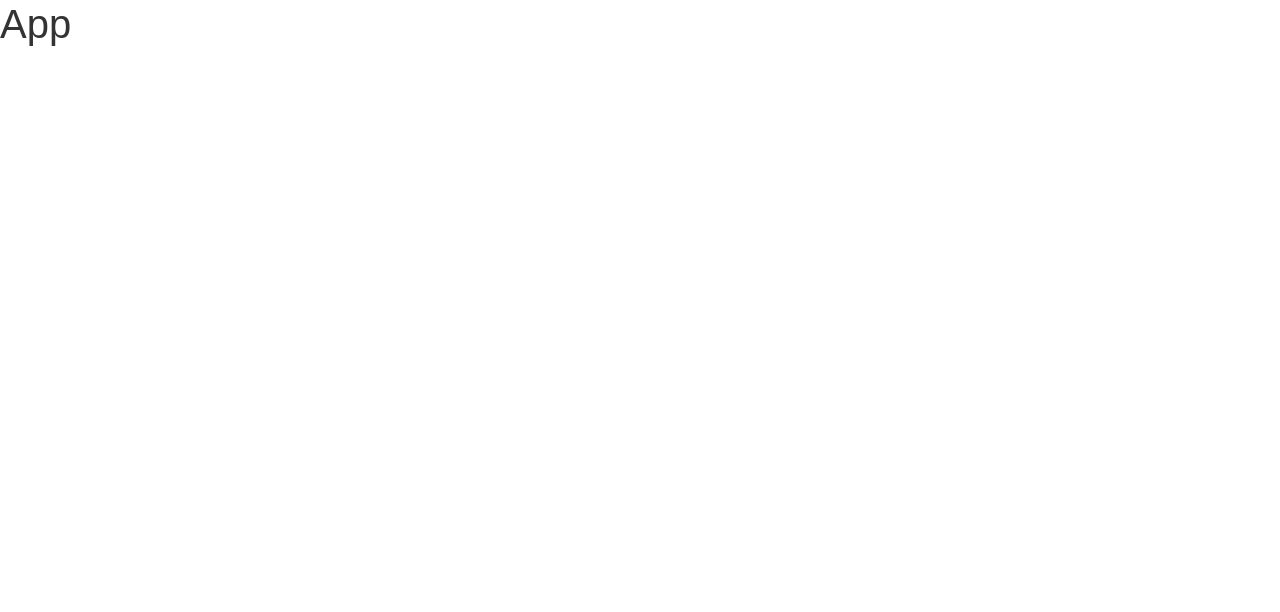
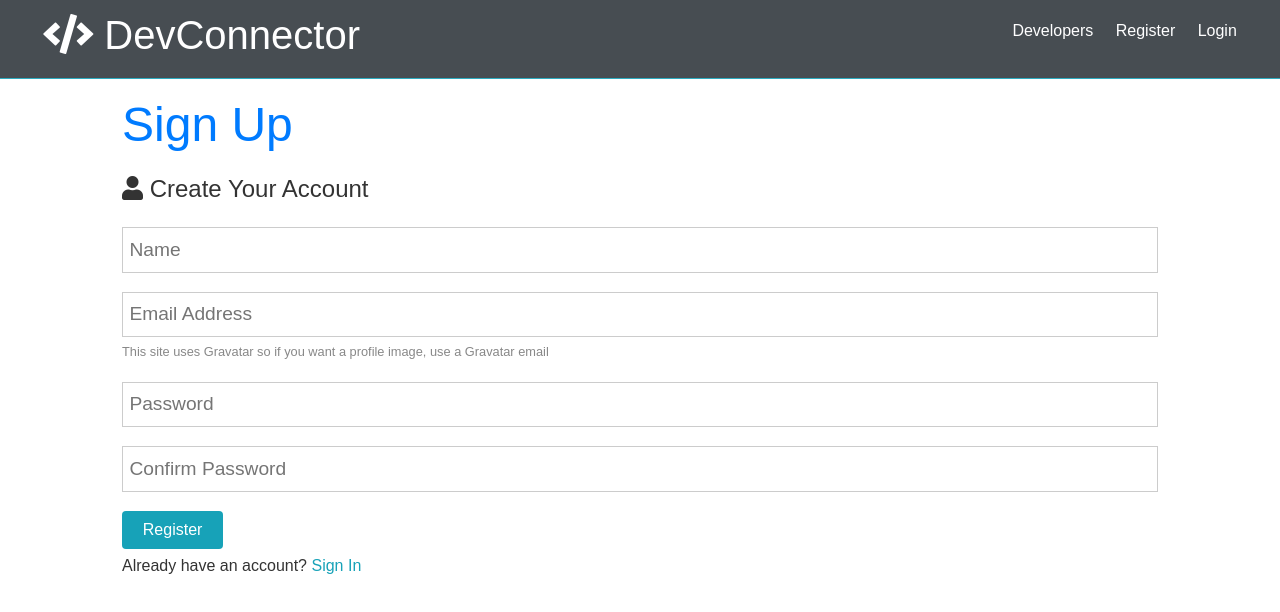
Before and after one commit to vieiralc/dev-connector, a React (Create React App) app in the folder client/: page /register in a window 1280 px wide. Shown: the top 612 px of the page. Built offline with nearby package versions, Linux system fonts and the light colour scheme.

Commit message:
Added react router & register form
Getting started with register and login form
add react router

```diff
--- a/client/src/App.js
+++ b/client/src/App.js
@@ -1,12 +1,26 @@
 import React, { Fragment } from 'react'
+import { BrowserRouter, Route, Switch } from 'react-router-dom'
+
 import Navbar from './components/layout/Navbar'
 import Landing from './components/layout/Landing'
+import Register from './components/auth/Register'
+import Login from './components/auth/Login'
+
 import './App.css'
 
 const App = () => (
-  <Fragment>
-    <h1> App </h1>
-  </Fragment>
+  <BrowserRouter>
+    <Fragment>
+      <Navbar/>
+      <Route exact path='/' component={Landing}/>
+      <section className="container">
+        <Switch>
+          <Route exact path='/register' component={Register}/>
+          <Route exact path='/login' component={Login}/>
+        </Switch>
+      </section>
+    </Fragment>
+  </BrowserRouter>
 )
 
 export default App
--- a/client/src/components/auth/Login.js
+++ b/client/src/components/auth/Login.js
@@ -1,102 +1,160 @@
-import React, { Component } from "react"
-import PropTypes from 'prop-types'
-import { connect } from 'react-redux'
-import { loginUser } from '../../actions/authActions'
-import TextFieldGroup from '../common/TextFieldGroup'
+import React, { Fragment, useState } from 'react'
+import { Link } from 'react-router-dom'
 
-class Login extends Component {
-    constructor() {
-        super()
-        this.state = {
-            email: "",
-            password: "",
-            errors: {}
+function Login() {
+
+    const [formData, setFormData] = useState({
+        email: '',
+        password: ''
+    })
+
+    const { email, password } = formData
+
+    const onChange = e =>
+        setFormData({ ...formData, [e.target.name]: e.target.value })
+
+    const onSubmit = e => {
+        e.preventDefault()
+        console.table(formData)
     }
 
-        this.onChange = this.onChange.bind(this)
-        this.onSubmit = this.onSubmit.bind(this)
+    return (
+        <Fragment>
+            <h1 className='large text-primary'>Sign In</h1>
+            <p className='lead'>
+                <i className='fas fa-user'></i> Sign Into Your Account
+            </p>
+            <form className='form' onSubmit={e => onSubmit(e)}>
+                <div className='form-group'>
+                    <input
+                        type='email'
+                        placeholder='Email Address'
+                        name='email'
+                        value={email}
+                        onChange={e => onChange(e)}
+                        required
+                    />
+                </div>
+                <div className='form-group'>
+                    <input
+                        type='password'
+                        placeholder='Password'
+                        name='password'
+                        minLength='6'
+                        value={password}
+                        onChange={e => onChange(e)}
+                        required
+                    />
+                </div>
+                <input type='submit' className='btn btn-primary' value='Login' />
+            </form>
+            <p className='my-1'>
+                Don't have an account? <Link to='/register'>Register</Link>
+            </p>
+        </Fragment>
+    )
 }
 
-    componentDidMount() {
-        if (this.props.auth.isAuthenticated)
-            this.props.history.push('/dashboard')
-    }
+export default Login
+// import React, { Component } from "react"
+// import PropTypes from 'prop-types'
+// import { connect } from 'react-redux'
+// import { loginUser } from '../../actions/authActions'
+// import TextFieldGroup from '../common/TextFieldGroup'
 
-    componentWillReceiveProps(nextProps) {
+// class Login extends Component {
+//     constructor() {
+//         super()
+//         this.state = {
+//             email: "",
+//             password: "",
+//             errors: {}
+//         }
 
-        if (nextProps.auth.isAuthenticated)
-            this.props.history.push('/dashboard')
+//         this.onChange = this.onChange.bind(this)
+//         this.onSubmit = this.onSubmit.bind(this)
+//     }
 
-        if (nextProps.errors)
-            this.setState({errors: nextProps.errors})
-    }
+//     componentDidMount() {
+//         if (this.props.auth.isAuthenticated)
+//             this.props.history.push('/dashboard')
+//     }
 
-    onChange(e) {
-        this.setState({ [e.target.name]: e.target.value })
-    }
+//     componentWillReceiveProps(nextProps) {
 
-    onSubmit(e) {
-        e.preventDefault()
+//         if (nextProps.auth.isAuthenticated)
+//             this.props.history.push('/dashboard')
 
-        const userData = {
-            email: this.state.email,
-            password: this.state.password
-        }
+//         if (nextProps.errors)
+//             this.setState({errors: nextProps.errors})
+//     }
 
-        this.props.loginUser(userData)
-    }
+//     onChange(e) {
+//         this.setState({ [e.target.name]: e.target.value })
+//     }
 
-    render() {
-        const { errors } = this.state
+//     onSubmit(e) {
+//         e.preventDefault()
 
-        return (
-            <div className="login">
-                <div className="container">
-                    <div className="row">
-                        <div className="col-md-8 m-auto">
-                            <h1 className="display-4 text-center">Log In</h1>
-                            <p className="lead text-center">
-                                Sign in to your DevConnector account
-                            </p>
-                            <form onSubmit={this.onSubmit}>
+//         const userData = {
+//             email: this.state.email,
+//             password: this.state.password
+//         }
 
-                                <TextFieldGroup
-                                    placeholder="Email Address"
-                                    name="email"
-                                    type="email"
-                                    value={this.state.email}
-                                    onChange={this.onChange}
-                                    error={errors.email}
-                                />
+//         this.props.loginUser(userData)
+//     }
 
-                                <TextFieldGroup
-                                    placeholder="Password"
-                                    name="password"
-                                    type="password"
-                                    value={this.state.password}
-                                    onChange={this.onChange}
-                                    error={errors.password}
-                                />
+//     render() {
+//         const { errors } = this.state
 
-                                <input type="submit" className="btn btn-info btn-block mt-4" />
-                            </form>
-                        </div>
-                    </div>
-                </div>
-            </div>
-        );
-    }
-}
+//         return (
+//             <div className="login">
+//                 <div className="container">
+//                     <div className="row">
+//                         <div className="col-md-8 m-auto">
+//                             <h1 className="display-4 text-center">Log In</h1>
+//                             <p className="lead text-center">
+//                                 Sign in to your DevConnector account
+//                             </p>
+//                             <form onSubmit={this.onSubmit}>
 
-Login.propTypes = {
-    loginUser: PropTypes.func.isRequired,
-    auth: PropTypes.object.isRequired,
-    errors: PropTypes.object.isRequired
-}
+//                                 <TextFieldGroup
+//                                     placeholder="Email Address"
+//                                     name="email"
+//                                     type="email"
+//                                     value={this.state.email}
+//                                     onChange={this.onChange}
+//                                     error={errors.email}
+//                                 />
 
-const mapStateToProps = state => ({
-    auth: state.auth,
-    errors: state.errors
-})
+//                                 <TextFieldGroup
+//                                     placeholder="Password"
+//                                     name="password"
+//                                     type="password"
+//                                     value={this.state.password}
+//                                     onChange={this.onChange}
+//                                     error={errors.password}
+//                                 />
 
-export default connect(mapStateToProps, { loginUser })(Login)
+//                                 <input type="submit" className="btn btn-info btn-block mt-4" />
+//                             </form>
+//                         </div>
+//                     </div>
+//                 </div>
+//             </div>
+//         );
+//     }
+// }
+
+// Login.propTypes = {
+//     loginUser: PropTypes.func.isRequired,
+//     auth: PropTypes.object.isRequired,
+//     errors: PropTypes.object.isRequired
+// }
+
+// const mapStateToProps = state => ({
+//     auth: state.auth,
+//     errors: state.errors
+// })
+
+// export default connect(mapStateToProps, { loginUser })(Login)
--- a/client/src/components/auth/Register.js
+++ b/client/src/components/auth/Register.js
@@ -1,125 +1,232 @@
-import React, { Component } from "react"
-import PropTypes from 'prop-types'
-import { withRouter } from 'react-router-dom'
-import { connect } from 'react-redux'
-import { registerUser } from '../../actions/authActions'
-import TextFieldGroup from '../common/TextFieldGroup'
+import React, { Fragment, useState } from 'react'
+import { Link } from 'react-router-dom'
+//import axios from 'axios'
 
-class Register extends Component {
+const Register = () => {
 
-    constructor() {
-        super()
-        this.state = {
-            name: "",
-            email: "",
-            password: "",
-            password2: "",
-            errors: {}
-        }
+    const [formData, setFormData] = useState({
+        name: '',
+        email: '',
+        password: '',
+        password2: ''
+    })
 
-        this.onChange = this.onChange.bind(this)
-        this.onSubmit = this.onSubmit.bind(this)
-    }
+    const { name, email, password, password2 } = formData
 
-    componentDidMount() {
-        if (this.props.auth.isAuthenticated)
-            this.props.history.push('/dashboard')
-    }
+    const onChange = e =>
+        setFormData({ ...formData, [e.target.name]: e.target.value })
 
-    componentWillReceiveProps(nextProps) {
-        if (nextProps.errors) {
-            this.setState({errors: nextProps.errors})
+    const onSubmit = async e => {
+        e.preventDefault()
+        if (password !== password2)
+            console.log('Passwords do not match')
+        else {
+            console.table(formData)
+            // const newUser = { name, email, password }
+
+            // try {
+            //     const config = {
+            //         headers: {
+            //             'Content-Type': 'application/json'
+            //         }
+            //     }
+
+            //     const body = JSON.stringify(newUser)
+
+            //     const res = await axios.post('/api/users/register', body, config)
+            //     console.log(res.data)
+            // } catch (error) {
+            //     console.error(error.response.data)
+            // }
         }
     }
 
-    onChange(e) {
-        this.setState({ [e.target.name]: e.target.value })
+    return (
+        <Fragment>
+            <h1 className='large text-primary'>Sign Up</h1>
+            <p className='lead'>
+                <i className='fas fa-user'></i> Create Your Account
+            </p>
+            <form className='form' onSubmit={e => onSubmit(e)}>
+                <div className='form-group'>
+                    <input
+                        type='text'
+                        placeholder='Name'
+                        name='name'
+                        value={name}
+                        onChange={e => onChange(e)}
+                        required
+                    />
+                </div>
+                <div className='form-group'>
+                    <input
+                        type='email'
+                        placeholder='Email Address'
+                        name='email'
+                        value={email}
+                        onChange={e => onChange(e)}
+                        required
+                    />
+                    <small className='form-text'>
+                        This site uses Gravatar so if you want a profile image, use a
+                        Gravatar email
+                    </small>
+                </div>
+                <div className='form-group'>
+                    <input
+                        type='password'
+                        placeholder='Password'
+                        name='password'
+                        minLength='6'
+                        value={password}
+                        onChange={e => onChange(e)}
+                        required
+                    />
+                </div>
+                <div className='form-group'>
+                    <input
+                        type='password'
+                        placeholder='Confirm Password'
+                        name='password2'
+                        minLength='6'
+                        value={password2}
+                        onChange={e => onChange(e)}
+                        required
+                    />
+                </div>
+                <input type='submit' className='btn btn-primary' value='Register' />
+            </form>
+            <p className='my-1'>
+                Already have an account? <Link to='/login'>Sign In</Link>
+            </p>
+        </Fragment>
+    )
 }
 
-    onSubmit(e) {
-        e.preventDefault();
+export default Register
 
-        const newUser = {
-            name: this.state.name,
-            email: this.state.email,
-            password: this.state.password,
-            password2: this.state.password2
-        }
+// import React, { Component } from "react"
+// import PropTypes from 'prop-types'
+// import { withRouter } from 'react-router-dom'
+// import { connect } from 'react-redux'
+// import { registerUser } from '../../actions/authActions'
+// import TextFieldGroup from '../common/TextFieldGroup'
 
-        this.props.registerUser(newUser, this.props.history)
-    }
+// class Register extends Component {
 
-    render() {
-        const { errors } = this.state
+//     constructor() {
+//         super()
+//         this.state = {
+//             name: "",
+//             email: "",
+//             password: "",
+//             password2: "",
+//             errors: {}
+//         }
 
-        return (
-            <div className="register">
-                <div className="container">
-                    <div className="row">
-                        <div className="col-md-8 m-auto">
-                            <h1 className="display-4 text-center">Sign Up</h1>
-                            <p className="lead text-center">
-                                Create your DevConnector account
-                            </p>
+//         this.onChange = this.onChange.bind(this)
+//         this.onSubmit = this.onSubmit.bind(this)
+//     }
 
-                            <form onSubmit={this.onSubmit}>
+//     componentDidMount() {
+//         if (this.props.auth.isAuthenticated)
+//             this.props.history.push('/dashboard')
+//     }
 
-                                <TextFieldGroup
-                                    placeholder="Name"
-                                    name="name"
-                                    value={this.state.name}
-                                    onChange={this.onChange}
-                                    error={errors.name}
-                                />
+//     componentWillReceiveProps(nextProps) {
+//         if (nextProps.errors) {
+//             this.setState({errors: nextProps.errors})
+//         }
+//     }
 
-                                <TextFieldGroup
-                                    placeholder="Email Address"
-                                    type="email"
-                                    name="email"
-                                    value={this.state.email}
-                                    onChange={this.onChange}
-                                    error={errors.email}
-                                    info="This site uses Gravatar so if you want a profile image, use
-                                    a Gravatar email"
-                                />
+//     onChange(e) {
+//         this.setState({ [e.target.name]: e.target.value })
+//     }
 
-                                <TextFieldGroup
-                                    placeholder="Password"
-                                    type="password"
-                                    name="password"
-                                    value={this.state.password}
-                                    onChange={this.onChange}
-                                    error={errors.password}
-                                />
+//     onSubmit(e) {
+//         e.preventDefault();
 
-                                <TextFieldGroup
-                                    placeholder="Confirm Password"
-                                    type="password"
-                                    name="password2"
-                                    value={this.state.password2}
-                                    onChange={this.onChange}
-                                    error={errors.password2}
-                                />
+//         const newUser = {
+//             name: this.state.name,
+//             email: this.state.email,
+//             password: this.state.password,
+//             password2: this.state.password2
+//         }
 
-                                <input type="submit" className="btn btn-info btn-block mt-4" />
-                            </form>
-                        </div>
-                    </div>
-                </div>
-            </div>
-        )
-    }
-}
+//         this.props.registerUser(newUser, this.props.history)
+//     }
 
-Register.propTypes = {
-    registerUser: PropTypes.func.isRequired,
-    auth: PropTypes.object.isRequired,
-    errors: PropTypes.object.isRequired
-}
+//     render() {
+//         const { errors } = this.state
 
-const mapStateToProps = (state) => ({
-    auth: state.auth,
-    errors: state.errors
-})
+//         return (
+//             <div className="register">
+//                 <div className="container">
+//                     <div className="row">
+//                         <div className="col-md-8 m-auto">
+//                             <h1 className="display-4 text-center">Sign Up</h1>
+//                             <p className="lead text-center">
+//                                 Create your DevConnector account
+//                             </p>
 
-export default connect(mapStateToProps, { registerUser })(withRouter(Register))
+//                             <form onSubmit={this.onSubmit}>
+
+//                                 <TextFieldGroup
+//                                     placeholder="Name"
+//                                     name="name"
+//                                     value={this.state.name}
+//                                     onChange={this.onChange}
+//                                     error={errors.name}
+//                                 />
+
+//                                 <TextFieldGroup
+//                                     placeholder="Email Address"
+//                                     type="email"
+//                                     name="email"
+//                                     value={this.state.email}
+//                                     onChange={this.onChange}
+//                                     error={errors.email}
+//                                     info="This site uses Gravatar so if you want a profile image, use
+//                                     a Gravatar email"
+//                                 />
+
+//                                 <TextFieldGroup
+//                                     placeholder="Password"
+//                                     type="password"
+//                                     name="password"
+//                                     value={this.state.password}
+//                                     onChange={this.onChange}
+//                                     error={errors.password}
+//                                 />
+
+//                                 <TextFieldGroup
+//                                     placeholder="Confirm Password"
+//                                     type="password"
+//                                     name="password2"
+//                                     value={this.state.password2}
+//                                     onChange={this.onChange}
+//                                     error={errors.password2}
+//                                 />
+
+//                                 <input type="submit" className="btn btn-info btn-block mt-4" />
+//                             </form>
+//                         </div>
+//                     </div>
+//                 </div>
+//             </div>
+//         )
+//     }
+// }
+
+// Register.propTypes = {
+//     registerUser: PropTypes.func.isRequired,
+//     auth: PropTypes.object.isRequired,
+//     errors: PropTypes.object.isRequired
+// }
+
+// const mapStateToProps = (state) => ({
+//     auth: state.auth,
+//     errors: state.errors
+// })
+
+// export default connect(mapStateToProps, { registerUser })(withRouter(Register))
--- a/client/src/components/layout/Landing.js
+++ b/client/src/components/layout/Landing.js
@@ -1,4 +1,5 @@
 import React from 'react'
+import { Link } from 'react-router-dom'
 
 const Landing = () => {
   return (
@@ -11,8 +12,8 @@
             other developers
           </p>
           <div className="buttons">
-            <a href="register.html" className="btn btn-primary">Sign Up</a>
-            <a href="login.html" className="btn btn-light">Login</a>
+            <Link to="/register" className="btn btn-primary"> Sign Up </Link>
+            <Link to="/login" className="btn btn-light"> Login </Link>
           </div>
         </div>
       </div>
--- a/client/src/components/layout/Navbar.js
+++ b/client/src/components/layout/Navbar.js
@@ -1,15 +1,18 @@
 import React from 'react'
+import { Link } from 'react-router-dom'
 
 const Navbar = () => {
   return (
     <nav className="navbar bg-dark">
       <h1>
-        <a href="index.html"><i className="fas fa-code"></i> DevConnector</a>
+        <Link to="/">
+          <i className="fas fa-code"></i> DevConnector
+        </Link>
       </h1>
       <ul>
-        <li><a href="profiles.html">Developers</a></li>
-        <li><a href="register.html">Register</a></li>
-        <li><a href="login.html">Login</a></li>
+        <li><Link to="!#">Developers</Link></li>
+        <li><Link to="/register">Register</Link></li>
+        <li><Link to="/login">Login</Link></li>
       </ul>
     </nav>
   )
```
Lines whose indentation alone changed are shown as unchanged.
